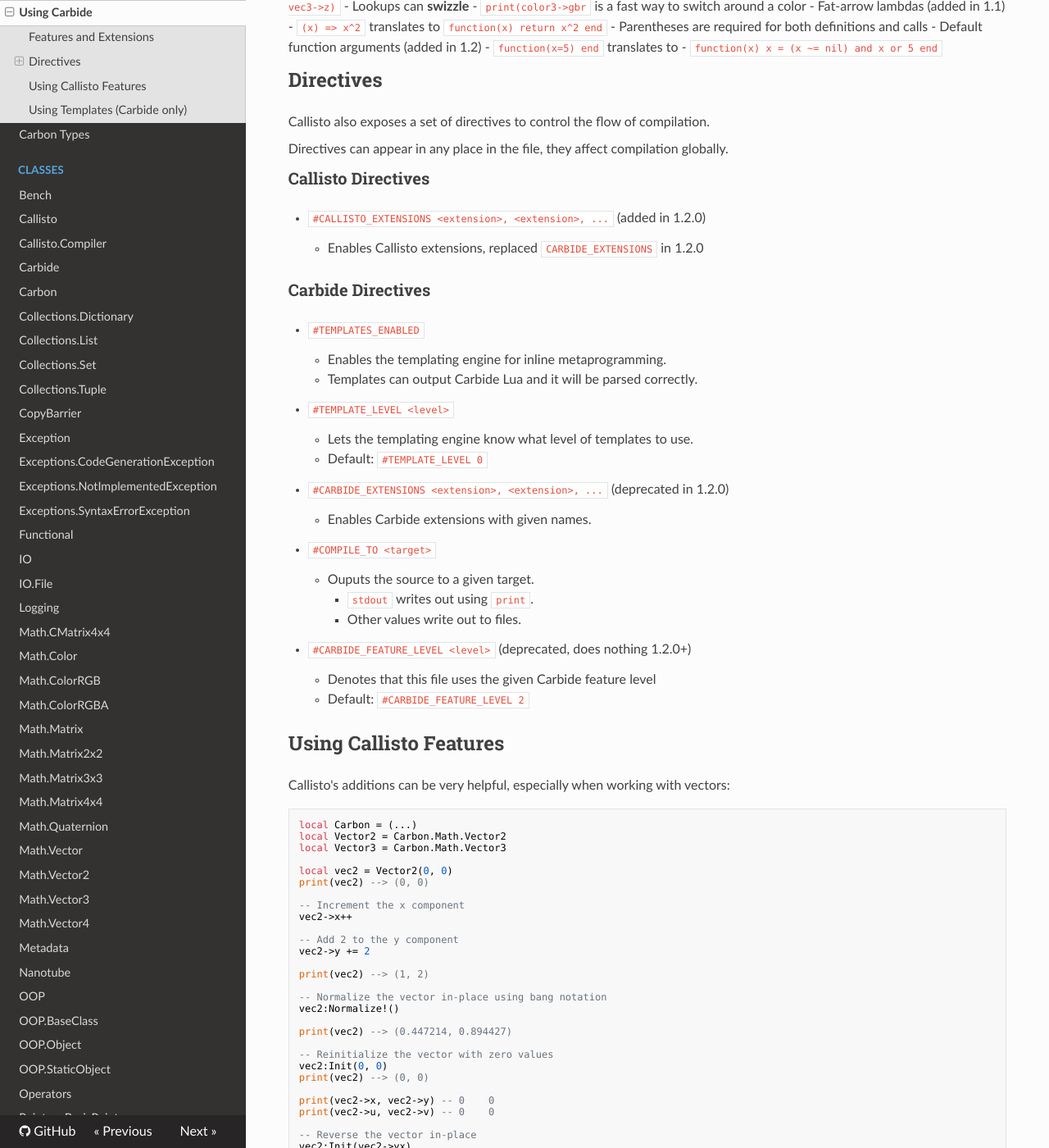
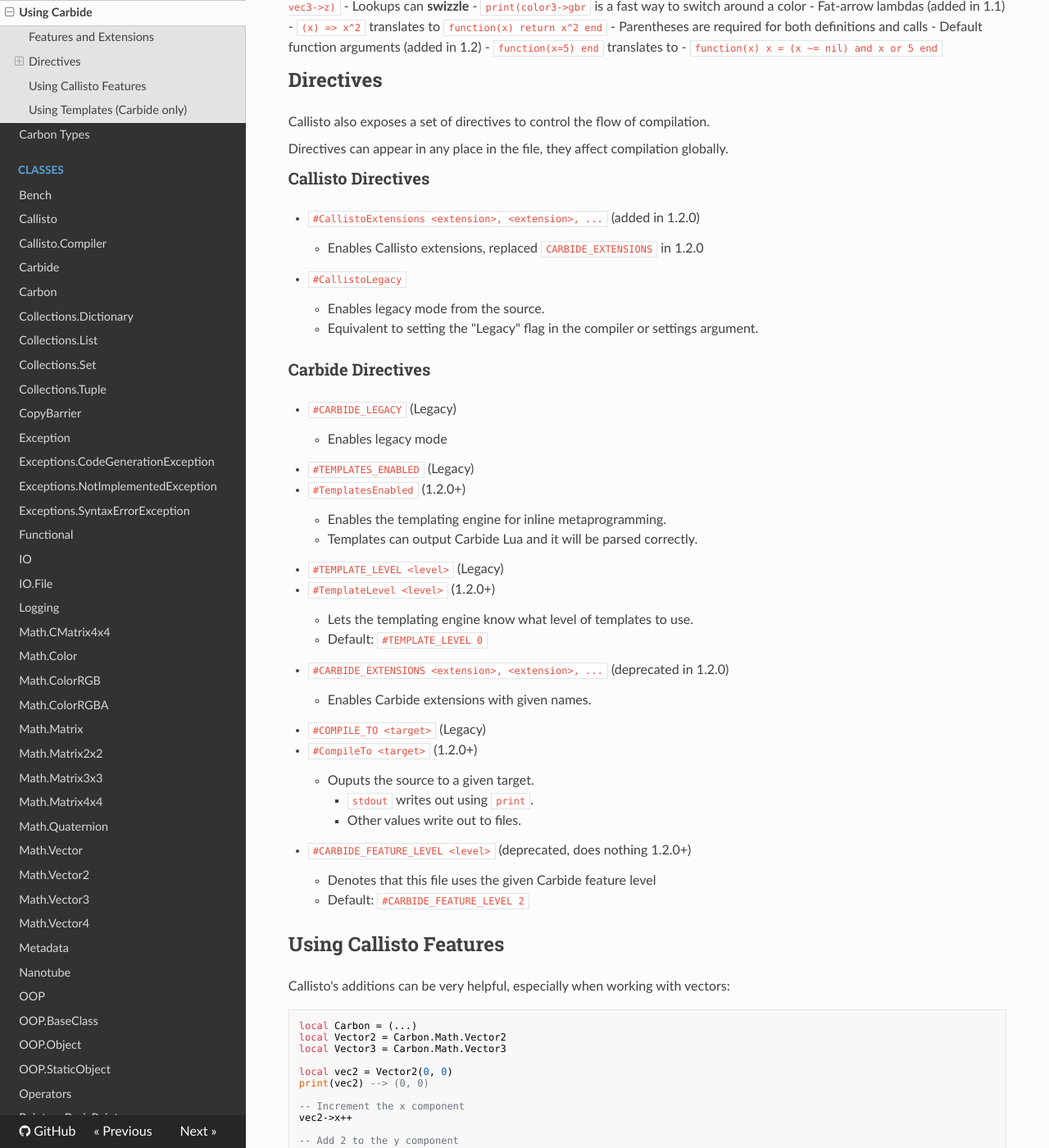
Before and after one commit to lua-carbon/carbon, an MkDocs documentation site: the page built from docs/Using_Carbide.md, in a window 1280 px wide and 1400 px high, scrolled down 463 px. Shown: the whole window at 82% size. Built offline with MkDocs 1.6.1, drawn with Linux system fonts in a browser that asks for light colours; nearby versions of some CDN libraries; old or Windows-style settings are respelled for this version of MkDocs.

```diff
--- a/docs/Using_Carbide.md
+++ b/docs/Using_Carbide.md
@@ -39,19 +39,27 @@
 Directives can appear in any place in the file, they affect compilation globally.
 
 ### Callisto Directives
-- `#CALLISTO_EXTENSIONS <extension>, <extension>, ...` (added in 1.2.0)
+- `#CallistoExtensions <extension>, <extension>, ...` (added in 1.2.0)
 	- Enables Callisto extensions, replaced `CARBIDE_EXTENSIONS` in 1.2.0
+- `#CallistoLegacy`
+	- Enables legacy mode from the source.
+	- Equivalent to setting the "Legacy" flag in the compiler or settings argument.
 
 ### Carbide Directives
-- `#TEMPLATES_ENABLED`
+- `#CARBIDE_LEGACY` (Legacy)
+	- Enables legacy mode
+- `#TEMPLATES_ENABLED` (Legacy)
+- `#TemplatesEnabled` (1.2.0+)
 	- Enables the templating engine for inline metaprogramming.
 	- Templates can output Carbide Lua and it will be parsed correctly.
-- `#TEMPLATE_LEVEL <level>`
+- `#TEMPLATE_LEVEL <level>` (Legacy)
+- `#TemplateLevel <level>` (1.2.0+)
 	- Lets the templating engine know what level of templates to use.
 	- Default: `#TEMPLATE_LEVEL 0`
 - `#CARBIDE_EXTENSIONS <extension>, <extension>, ...` (deprecated in 1.2.0)
 	- Enables Carbide extensions with given names.
-- `#COMPILE_TO <target>`
+- `#COMPILE_TO <target>` (Legacy)
+- `#CompileTo <target>` (1.2.0+)
 	- Ouputs the source to a given target.
 		- `stdout` writes out using `print`.
 		- Other values write out to files.
```
Also changed, not shown: changes.md (+2 -0 lines), 9 other files.
